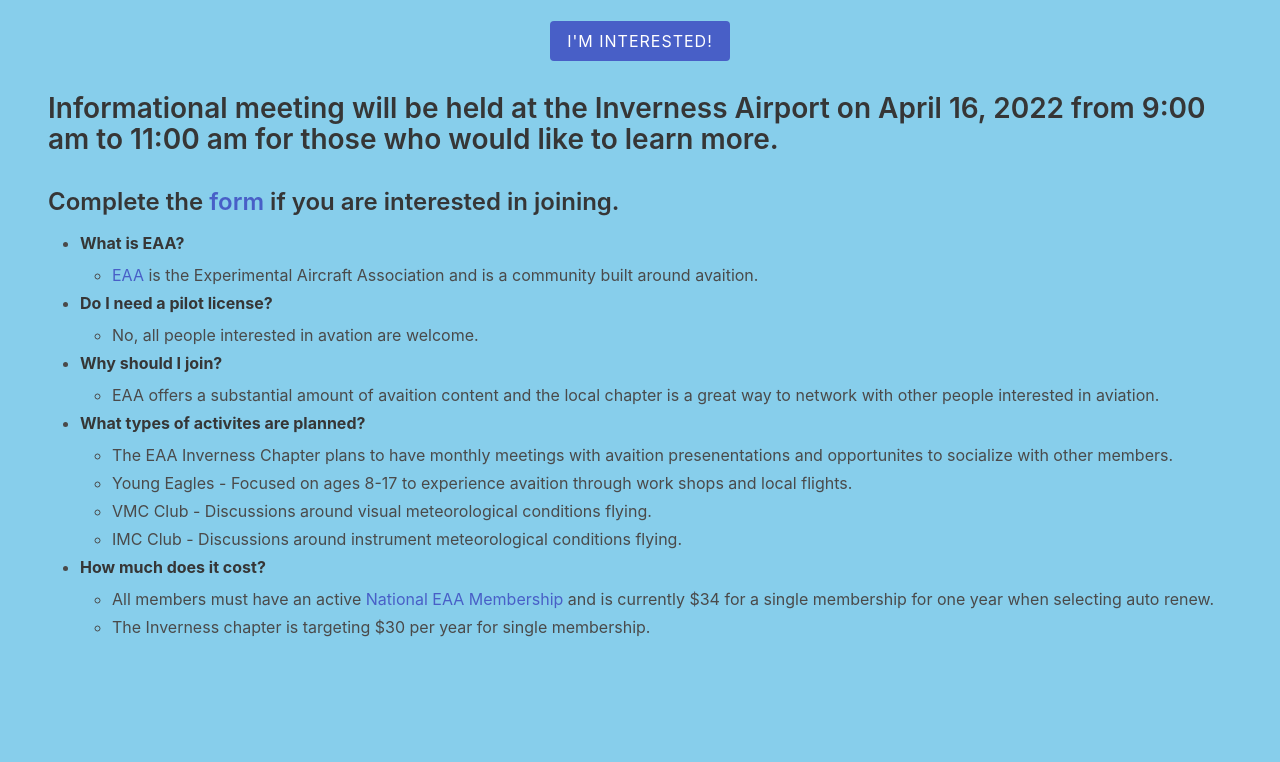
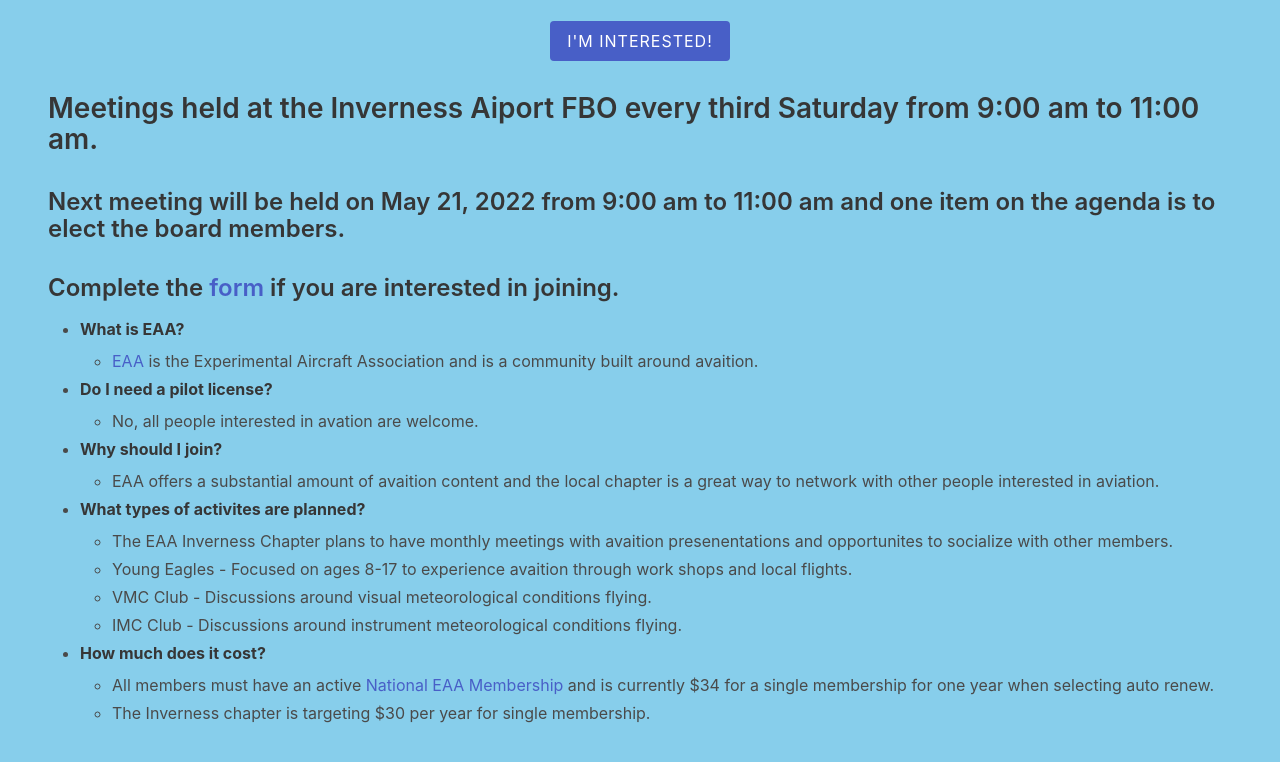
Before and after one commit to kinfclub/kinfclub.github.io, a website: page docs/index.html in a window 1280 px wide. Shown: the part 76-838 px from the top of the page. Before the commit the page ends 800 px from the top, so only its background shows below. Drawn offline with Linux system fonts and the light colour scheme.

Commit message:
update meeting info

```diff
--- a/docs/index.html
+++ b/docs/index.html
@@ -20,9 +20,13 @@
   >
 </div>
 <h2>
-  Informational meeting will be held at the Inverness Airport on April 16, 2022
-  from 9:00 am to 11:00 am for those who would like to learn more.
+  Meetings held at the Inverness Aiport FBO every third Saturday from 9:00 am to
+  11:00 am.
 </h2>
+<h3>
+  Next meeting will be held on May 21, 2022 from 9:00 am to 11:00 am and one
+  item on the agenda is to elect the board members.
+</h3>
 <h3>
   Complete the
   <a
```
Also changed, not shown: templates/index.html (+6 -2 lines).
